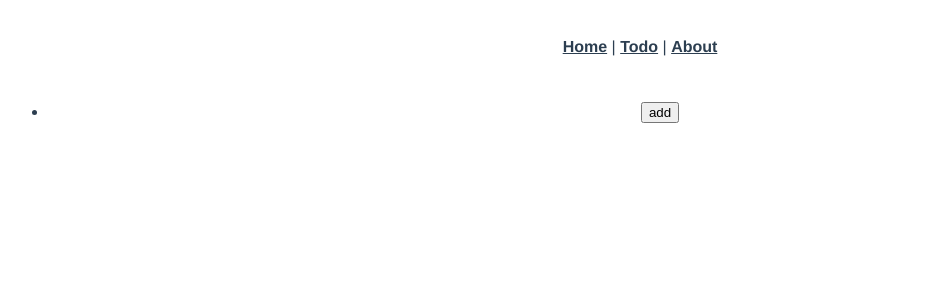
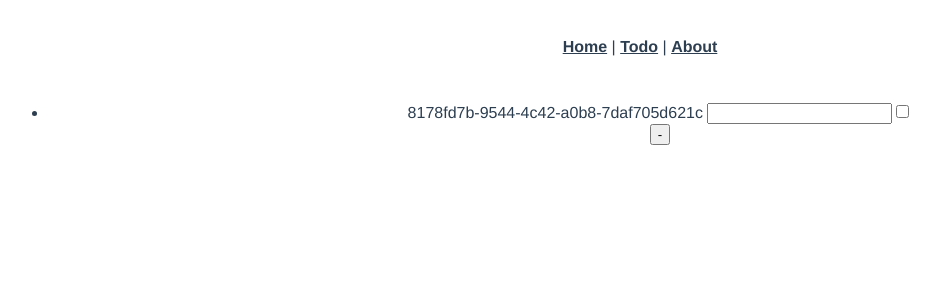
Before and after one commit to marmer/vue-todo, a Vue app: page /todo in a window 1280 px wide. Shown: the top 300 px of the page, without its empty margins (0-940 px from the left). Built offline with nearby package versions, Linux system fonts and the light colour scheme.

Commit message:
just save what was typed when it was typed

```diff
--- a/src/views/Todo.vue
+++ b/src/views/Todo.vue
@@ -8,19 +8,12 @@
             <input
               type="text"
               v-model="task.description"
-              v-on:change="save(task)"
+              v-on:keyup="save(task)"
             />
-            <input
-              type="checkbox"
-              v-model="task.done"
-              v-on:change="save(task)"
-            />
+            <input type="checkbox" v-model="task.done" />
           </label>
         </div>
         <button type="button" v-on:click="remove(task)">-</button>
-      </li>
-      <li>
-        <button type="button" v-on:click="addNew()">add</button>
       </li>
     </ul>
   </div>
@@ -35,19 +28,35 @@ export default class Todo extends Vue {
   constructor() {
     super();
     this.tasks = TaskRepository.loadTasks();
-    console.log(`initial load`);
+    this.handleLast();
   }
 
   @Prop() private tasks: Task[];
 
   save(task: Task) {
     this.tasks = TaskRepository.storeTask(task);
+    this.handleLast();
+  }
+
+  saveAll() {
+    this.tasks.forEach(task => this.save(task));
+
+    this.$forceUpdate();
   }
 
   remove(task: Task) {
     this.tasks = TaskRepository.removeTask(task);
 
     this.$forceUpdate();
+  }
+
+  handleLast() {
+    if (
+      this.tasks.length === 0 ||
+      this.tasks[this.tasks.length - 1].description.length > 0
+    ) {
+      this.addNew();
+    }
   }
 
   addNew() {
```
